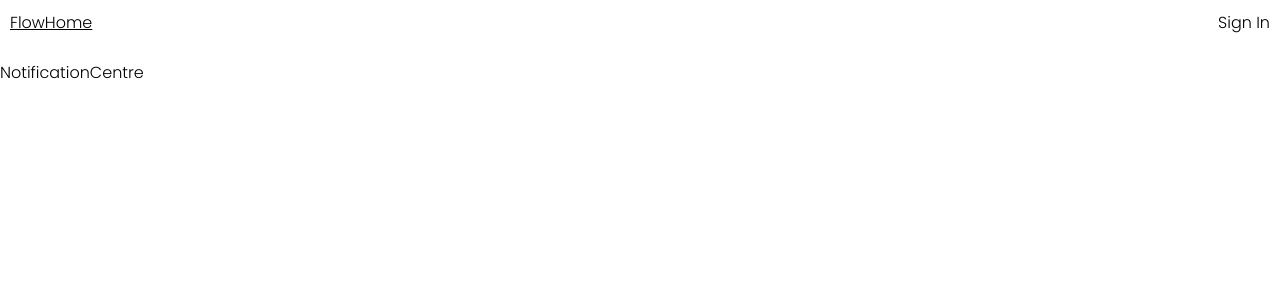
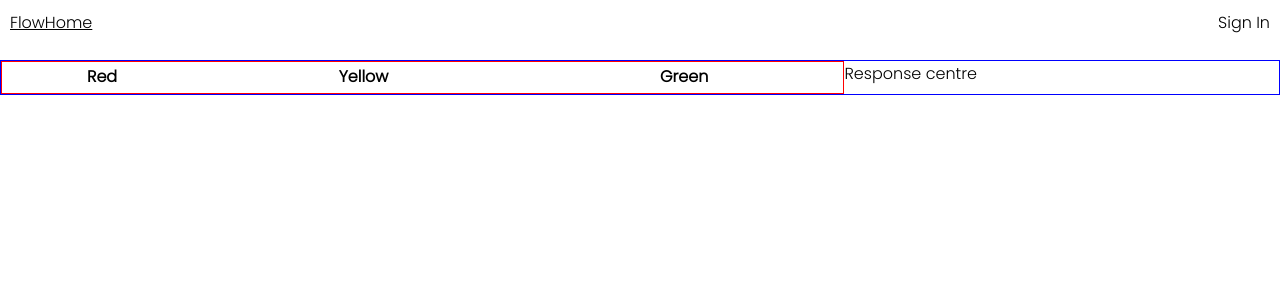
Before and after one commit to EdGitDonald/MajorProjet, a React (Vite) app: page /NotificationCentre in a window 1280 px wide. Shown: the top 300 px of the page. Built offline with nearby package versions, Linux system fonts and the light colour scheme.

Commit message:
Messages render in followign page

```diff
--- a/src/App.jsx
+++ b/src/App.jsx
@@ -8,13 +8,16 @@ import Header from './Components/Header/Header'
 
 
 function App() {
+  const [draftedMessages, setDraftedMessages] = useState([]);
+
+
   return (
 
     <BrowserRouter>
        <Header />
      <Routes>
-       <Route path='/' element={<Homepage/>}/>
-       <Route path='/NotificationCentre' element={<NotificationCentre/>}/>
+       <Route path='/' element={<Homepage draftedMessages={draftedMessages} setDraftedMessages={setDraftedMessages} />}/>
+       <Route path='/NotificationCentre' element={<NotificationCentre draftedMessages={draftedMessages}/>}/>
      </Routes>
     </BrowserRouter>
 
--- a/src/Pages/Homepage/Homepage.jsx
+++ b/src/Pages/Homepage/Homepage.jsx
@@ -1,7 +1,6 @@
 import React, { useState } from 'react';
 import { useNavigate } from 'react-router-dom';
 import './Homepage.css';
-import Header from '../../Components/Header/Header';
 import Tasktracker from '../../Components/Tasktracker/Tasktracker';
 import Notifications from '../../Components/Notifications/Notifications';
 import Calendar from '../../Components/Calendar/Calendar';
@@ -10,8 +9,8 @@ import Emails from '../../Components/Emails/Emails';
 import TeamChat from '../../Components/TeamChat/TeamChat';
 
 
-function Homepage() {
-  const [draftedMessages, setDraftedMessages] = useState([]);
+function Homepage({ draftedMessages, setDraftedMessages }) {
+  /* const [draftedMessages, setDraftedMessages] = useState([]); */
   const [selectedDueDate, setSelectedDueDate] = useState('');
   const [currentTask, setCurrentTask] = useState(null);
   const [newTaskTitle, setNewTaskTitle] = useState('');
@@ -78,7 +77,7 @@ function Homepage() {
         </div>
         <div className='Homepage-right'>
         <Notifications draftedMessages={draftedMessages} removeNotification={removeNotification} urgencyFilter={urgencyFilter} handleUrgencyFilterChange={handleUrgencyFilterChange} />
-        <Contacts updateDraftedMessages={updateDraftedMessages} />
+        <Contacts draftedMessages={draftedMessages} updateDraftedMessages={updateDraftedMessages} />
         <Emails/>
         <TeamChat />
 
--- a/src/Pages/NotificationsCentre/NotificationCentre.css
+++ b/src/Pages/NotificationsCentre/NotificationCentre.css
@@ -0,0 +1,22 @@
+.NotificationCentre {
+    border: 1px solid blue;
+    display: flex;
+    flex-direction: row; /* Stack items vertically */
+     /* Center items horizontally */
+}
+
+.Table-container {
+    width: 66%;
+    overflow-x: auto;
+    border: 1px solid red;
+    display: flex;
+    flex-direction: column;
+    justify-content: space-between; /* Add horizontal scrolling if needed */
+}
+
+
+.Organiser-container th,
+.Organiser-container td {
+    padding: 8px;
+    text-align: center;
+}
--- a/src/Pages/NotificationsCentre/NotificationCentre.jsx
+++ b/src/Pages/NotificationsCentre/NotificationCentre.jsx
@@ -1,11 +1,50 @@
-import React from 'react'
+import React from 'react';
+import './NotificationCentre.css';
 
-function NotificationCentre() {
+function NotificationCentre({ draftedMessages }) {
   return (
-    <div>
-        NotificationCentre
+    <div className='NotificationCentre'>
+      <div className='Table-container'>
+        <table>
+          <thead>
+            <tr>
+              <th>Red</th>
+              <th>Yellow</th>
+              <th>Green</th>
+            </tr>
+          </thead>
+          <tbody>
+            <tr>
+              <td>
+                {draftedMessages
+                  .filter((message) => message.urgency === 'red')
+                  .map((message, index) => (
+                    <div key={index}>{message.message}</div>
+                  ))}
+              </td>
+              <td>
+                {draftedMessages
+                  .filter((message) => message.urgency === 'yellow')
+                  .map((message, index) => (
+                    <div key={index}>{message.message}</div>
+                  ))}
+              </td>
+              <td>
+                {draftedMessages
+                  .filter((message) => message.urgency === 'green')
+                  .map((message, index) => (
+                    <div key={index}>{message.message}</div>
+                  ))}
+              </td>
+            </tr>
+          </tbody>
+        </table>
+      </div>
+      <div>
+        <p>Response centre</p>
+      </div>
     </div>
-  )
+  );
 }
 
-export default NotificationCentre
+export default NotificationCentre;
```
Also changed, not shown: src/Components/DraftedMessagesContext/DrafterMessagesContext.jsx (added, +16 -0 lines).
